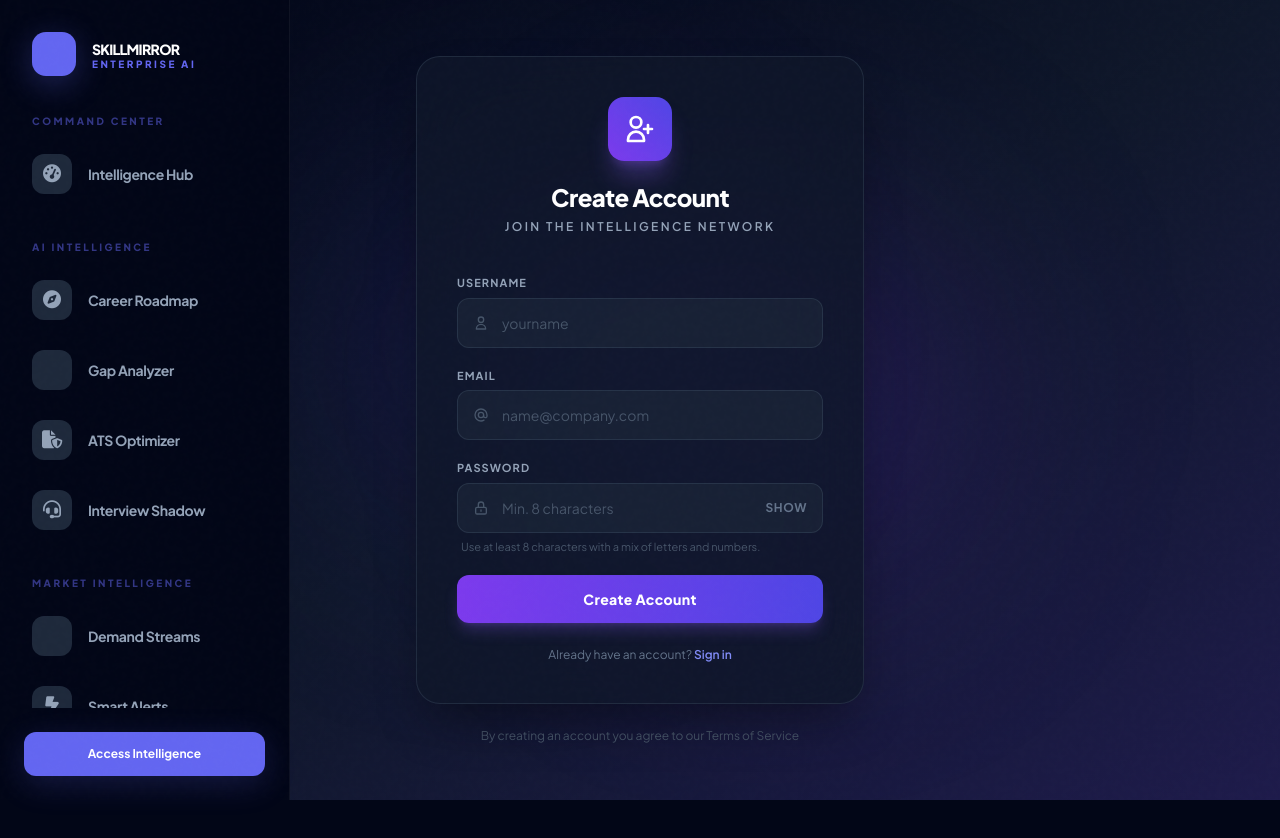
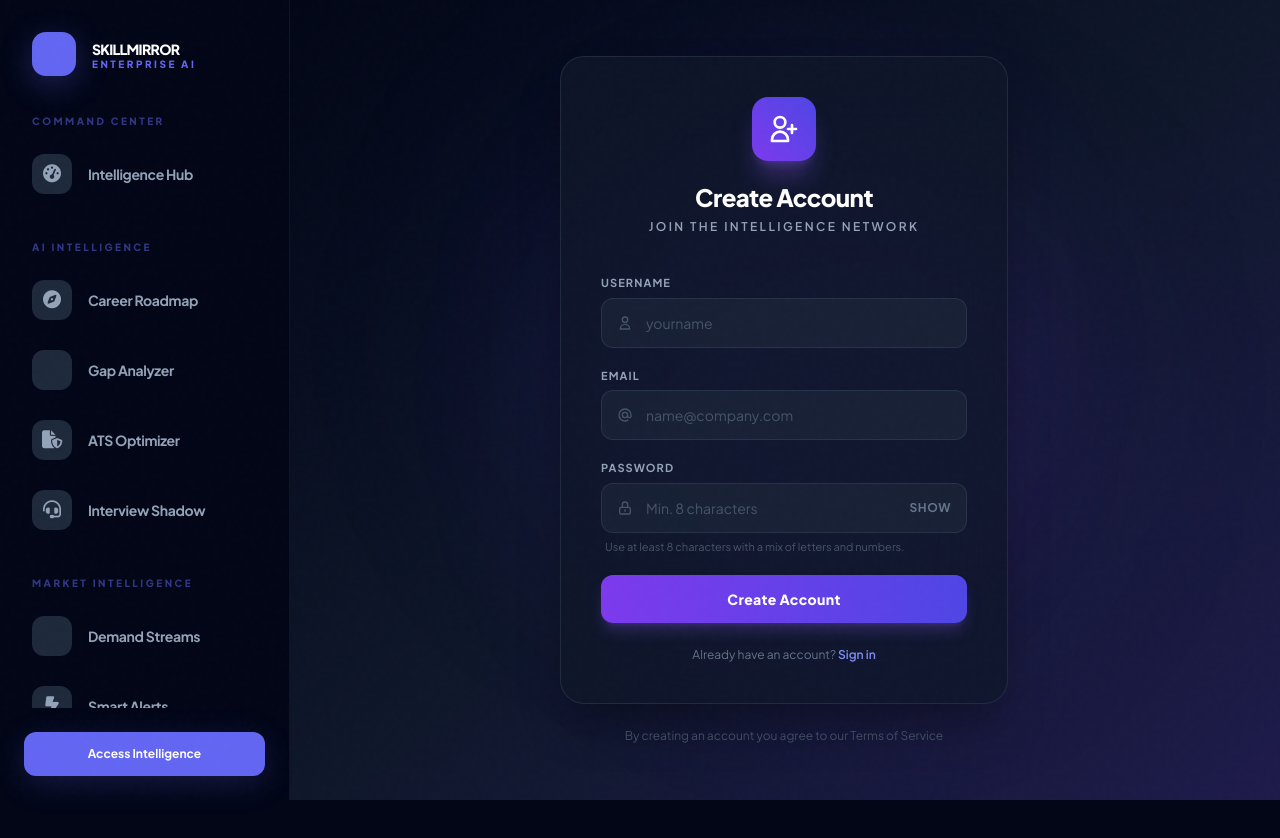
Before and after one commit to Varunmj12345/skillmirror, a Next.js app in the folder frontend/: page /signup in a window 1280 px wide. Built offline with nearby package versions, Linux system fonts and the light colour scheme.

Commit message:
fix: Resolve command center sidebar overlap across all user interfaces

```diff
--- a/frontend/src/components/Layout.tsx
+++ b/frontend/src/components/Layout.tsx
@@ -7,9 +7,9 @@ function Layout({ children }: { children: React.ReactNode }): React.ReactElement
   const { user, loading } = useAuth();
 
   return (
-    <div className="app-shell" data-app-shell>
+    <div className="app-shell min-h-screen bg-brand-obsidian relative" data-app-shell>
       <Header />
-      <main className="app-main sm-scrollbar" data-app-main>
+      <main className="app-main sm-scrollbar lg:pl-72 min-h-screen transition-all duration-300" data-app-main>
         <div className="app-main-inner pb-10 sm-page-enter">{children}</div>
       </main>
       {!loading && user && <AICareerWidget />}
--- a/frontend/src/pages/index.tsx
+++ b/frontend/src/pages/index.tsx
@@ -2,8 +2,8 @@ import React, { useState, useEffect } from 'react';
 import Head from 'next/head';
 import { motion } from 'framer-motion';
 import useAuth from '../hooks/useAuth';
-import Layout from '../components/Layout';
 import HeroSection from '../components/HeroSection';
+import AICareerWidget from '../components/AICareerWidget';
 import FeatureCards from '../components/FeatureCards';
 import AIFeatureSection from '../components/AIFeatureSection';
 import LandingFooter from '../components/LandingFooter';
@@ -19,13 +19,13 @@ const Home: React.FC = () => {
   }, []);
 
   return (
-    <Layout>
+    <>
       <Head>
         <title>SkillMirror | Build Your Career with AI</title>
         <meta name="description" content="SkillMirror helps you analyze skills, build personalized roadmaps, and get job-ready with real-time AI." />
       </Head>
 
-      <div className="bg-[#020617] text-slate-200 selection:bg-indigo-500/30">
+      <div className="bg-[#020617] text-slate-200 selection:bg-indigo-500/30 min-h-screen">
 
         {/* Sticky landing navbar */}
         <motion.nav
@@ -119,7 +119,8 @@ const Home: React.FC = () => {
         {/* Footer */}
         <LandingFooter />
       </div>
-    </Layout>
+      {!user ? null : <AICareerWidget />}
+    </>
   );
 };
 
```
